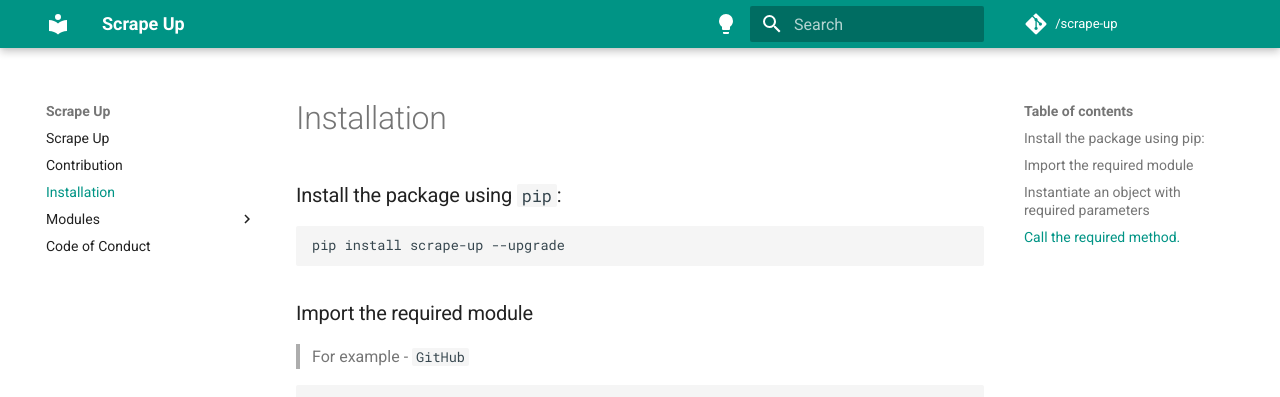
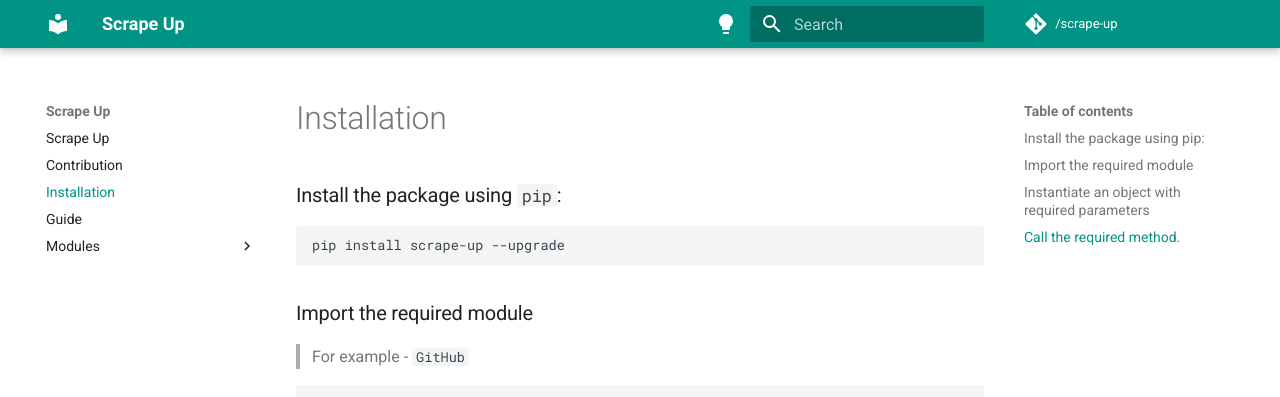
Before and after one commit to Clueless-Community/scrape-up, an MkDocs documentation site: the page built from docs/installation.md, in a window 1280 px wide. Shown: the top 397 px of the page. Built offline with MkDocs 1.6.1 and Material for MkDocs 9.7.7, drawn with Linux system fonts in a browser that asks for light colours; comment, search, counter and statistics services are not loaded; some of the changed lines change nothing that is shown.

Commit message:
mkdocs.yml updated with modules

```diff
--- a/mkdocs.yml
+++ b/mkdocs.yml
@@ -1,40 +1,62 @@
 site_name: Scrape Up
 site_description: A web-scraping-based python package that enables you to scrape data from various platforms like GitHub, Twitter, Instagram, or any useful website.
 site_url: ""
-
+plugins:
+  - search
 nav:
 - Scrape Up: index.md
 - Contribution: CONTRIBUTING.md
 - Installation: installation.md
+- Guide: home.md
 - Modules:
+  - 'Academia': modules/academia.md
+  - 'BBC News': modules/bbc.md
+  - 'Codechef': modules/codechef.md
+  - 'Coin Market Cap': modules/coinmarketcap.md
+  - 'Covid-19': modules/covid-19.md
+  - 'Crickbuzz': modules/crickbuzz.md
+  - 'Dribbble': modules/dribbble.md
+  - 'Ebay': modules/ebay.md
+  - 'ESPN': modules/espn.md
+  - 'Eazydiner': modules/eazydinner.md
+  - 'Flipkart': modules/flipkart.md
+  - 'Flipkart Clothing': modules/flipkartclothing.md
+  - 'Flipkart laptops': modules/flipkartlaptop.md
+  - 'Flyrobu': modules/flyrobu.md
   - 'GitHub': modules/github.md
+  - 'Github Education': modules/githubedu.md
   - 'Gitlab': modules/gitlab.md
-  - 'Instagram': modules/instagram.md
-  - 'Internshala': modules/internshala.md
-  - 'Kooapp': modules/kooapp.md
-  - 'Medium': modules/medium.md
+  - 'HackerEarth': modules/HackerEarth.md
   - 'Hackernews': modules/Hackernews.md
-  - 'Twitter': modules/Twitter.md
-  - 'Leet Code': modules/leetcode.md
-  - 'Finance': modules/Finance.md
-  - 'Flex Jobs': modules/flexjobs.md
+  - 'Hashnode': modules/hashnode.md
+  - 'Health Grades': modules/healthgrade.md
+  - 'ICC Rankings': modules/iccranking.md
   - 'IMDb': modules/imdb.md
-  - 'Coursera': modules/coursera.md
-  - 'Wikipedia': modules/wikipedia.md
-  - 'Amazon': modules/modules/amazon.md
-  - 'Flipkart': modules/flipkart.md
-  - 'Spotify': modules/spotify.md
-  - 'Ask-Ubuntu': modules/ask-ubuntu.md
-  - 'Eazydiner': modules/eazydiner.md
-  - 'Stack Overflow': modules/stackoverflow.md
-  - 'Tech Crunch': modules/techcrunch.md
-  - 'Youtube': modules/youtube.md
-  - 'Google News': modules/googlenews.md
-  - 'Hashnode': modules/hashnode.md
-  - 'Reddit': modules/reddit.md
-  - 'Devpost': modules/devpost.md
-  - 'Luma': modules/luma.md
-- Code of Conduct: CODE_OF_CONDUCT.md
+  - 'IMDb Box Office': modules/imdb-boxoffice.md
+  - 'IMDb Indian Movies': modules/imdb-indian.md
+  - 'imdb-actor': modules/imdb-actor.md
+  - 'imdb-celebrity': modules/imdb-celeb.md
+  - 'imdb-movies': modules/imdb-movies.md
+  # - 'Amazon': modules/modules/amazon.md
+  # - 'Ask-Ubuntu': modules/ask-ubuntu.md
+  # - 'Coursera': modules/coursera.md
+  # - 'Devpost': modules/devpost.md
+  # - 'Finance': modules/Finance.md
+  # - 'Flex Jobs': modules/flexjobs.md
+  # - 'Google News': modules/googlenews.md
+  # - 'Instagram': modules/instagram.md
+  # - 'Internshala': modules/internshala.md
+  # - 'Kooapp': modules/kooapp.md
+  # - 'Leet Code': modules/leetcode.md
+  # - 'Luma': modules/luma.md
+  # - 'Medium': modules/medium.md
+  # - 'Reddit': modules/reddit.md
+  # - 'Spotify': modules/spotify.md
+  # - 'Stack Overflow': modules/stackoverflow.md
+  # - 'Tech Crunch': modules/techcrunch.md
+  # - 'Twitter': modules/Twitter.md
+  # - 'Wikipedia': modules/wikipedia.md
+  # - 'Youtube': modules/youtube.md- Code of Conduct: CODE_OF_CONDUCT.md
 
 theme:
   features:
```
